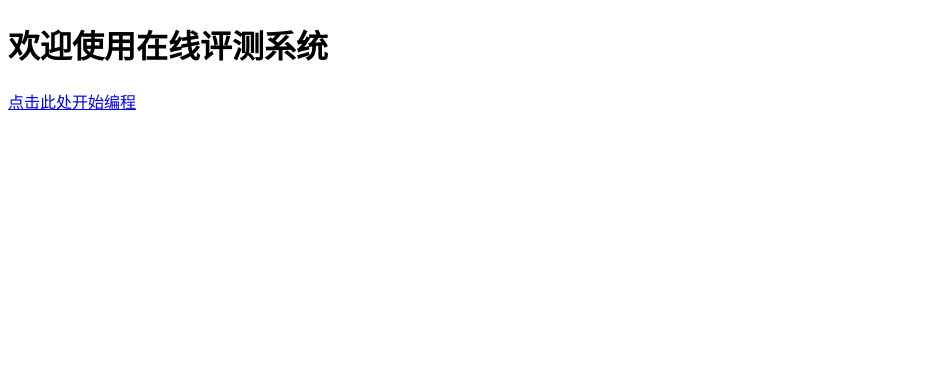
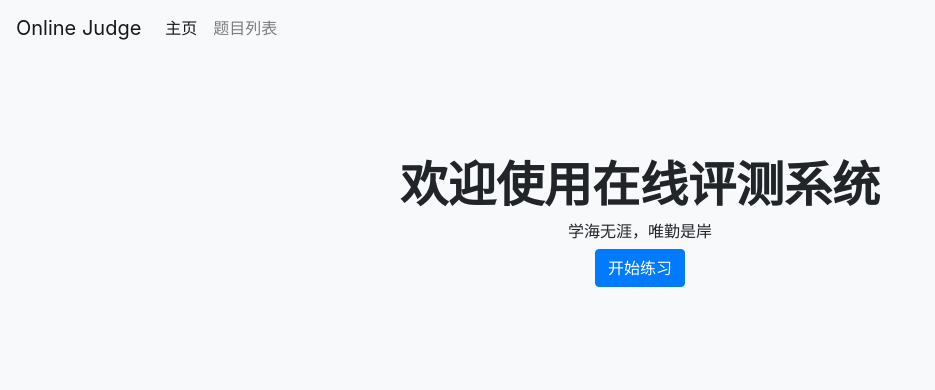
Before and after one commit to shawyxy/load-balanced-online-judge-system, a plain HTML site: page oj_server/wwwroot/index.html in a window 1280 px wide. Shown: the whole page, without its empty margins (0-935 px from the left). Drawn offline with nearby package versions, Linux system fonts and the light colour scheme.

Commit message:
首页渲染HTML模板

```diff
--- a/oj_server/wwwroot/index.html
+++ b/oj_server/wwwroot/index.html
@@ -1,12 +1,60 @@
 <!DOCTYPE html>
 <html lang="en">
+
 <head>
     <meta charset="UTF-8">
-    <meta name="viewport" content="width=device-width, initial-scale=1.0">
-    <title>XYOJ</title>
+    <title>Online Judge</title>
+    <link rel="stylesheet" href="https://stackpath.bootstrapcdn.com/bootstrap/4.5.2/css/bootstrap.min.css">
+    <style>
+        body {
+            background-color: #f8f9fa;
+        }
+
+        .hero {
+            text-align: center;
+            padding: 100px 0;
+        }
+
+        .hero h1 {
+            font-size: 3em;
+            font-weight: bold;
+        }
+
+        .hero p {
+            font-size: 1.5em;
+            color: #6c757d;
+        }
+    </style>
 </head>
+
 <body>
-    <h1>欢迎使用在线评测系统</h1>
-    <a href="/all_problems">点击此处开始编程</a>
+    <nav class="navbar navbar-expand-lg navbar-light bg-light">
+        <a class="navbar-brand" href="#">Online Judge</a>
+        <button class="navbar-toggler" type="button" data-toggle="collapse" data-target="#navbarNav"
+            aria-controls="navbarNav" aria-expanded="false" aria-label="Toggle navigation">
+            <span class="navbar-toggler-icon"></span>
+        </button>
+        <div class="collapse navbar-collapse" id="navbarNav">
+            <ul class="navbar-nav">
+                <li class="nav-item active">
+                    <a class="nav-link" href="#">主页 <span class="sr-only">(current)</span></a>
+                </li>
+                <li class="nav-item">
+                    <a class="nav-link" href="/all_problems">题目列表 </a>
+                </li>
+            </ul>
+        </div>
+    </nav>
+
+    <div class="hero">
+        <h1>欢迎使用在线评测系统</h1>
+        <h6>学海无涯，唯勤是岸</h6>
+
+        <a class="btn btn-primary" href="/all_problems">开始练习</a>
+    </div>
+
+    <script src="https://code.jquery.com/jquery-3.5.1.slim.min.js"></script>
+    <script src="https://stackpath.bootstrapcdn.com/bootstrap/4.5.2/js/bootstrap.min.js"></script>
 </body>
+
 </html>
```
